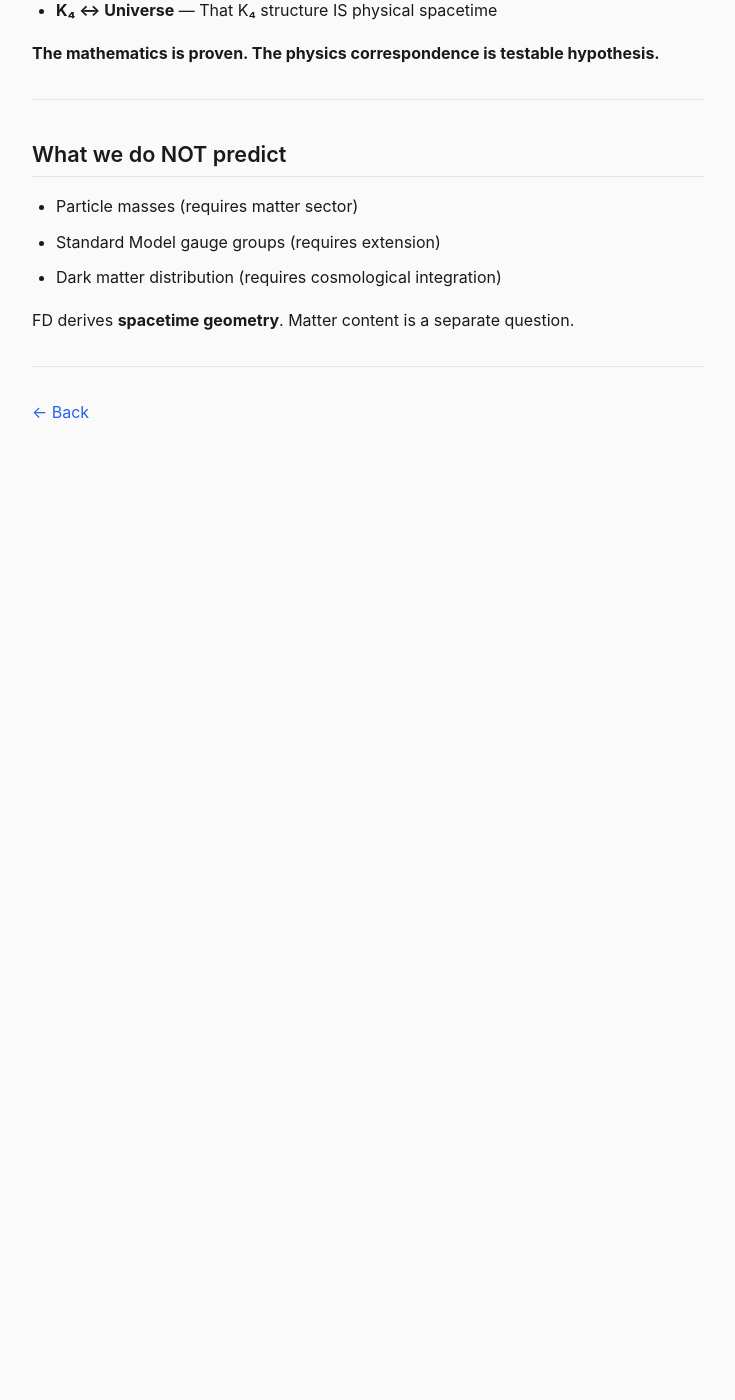
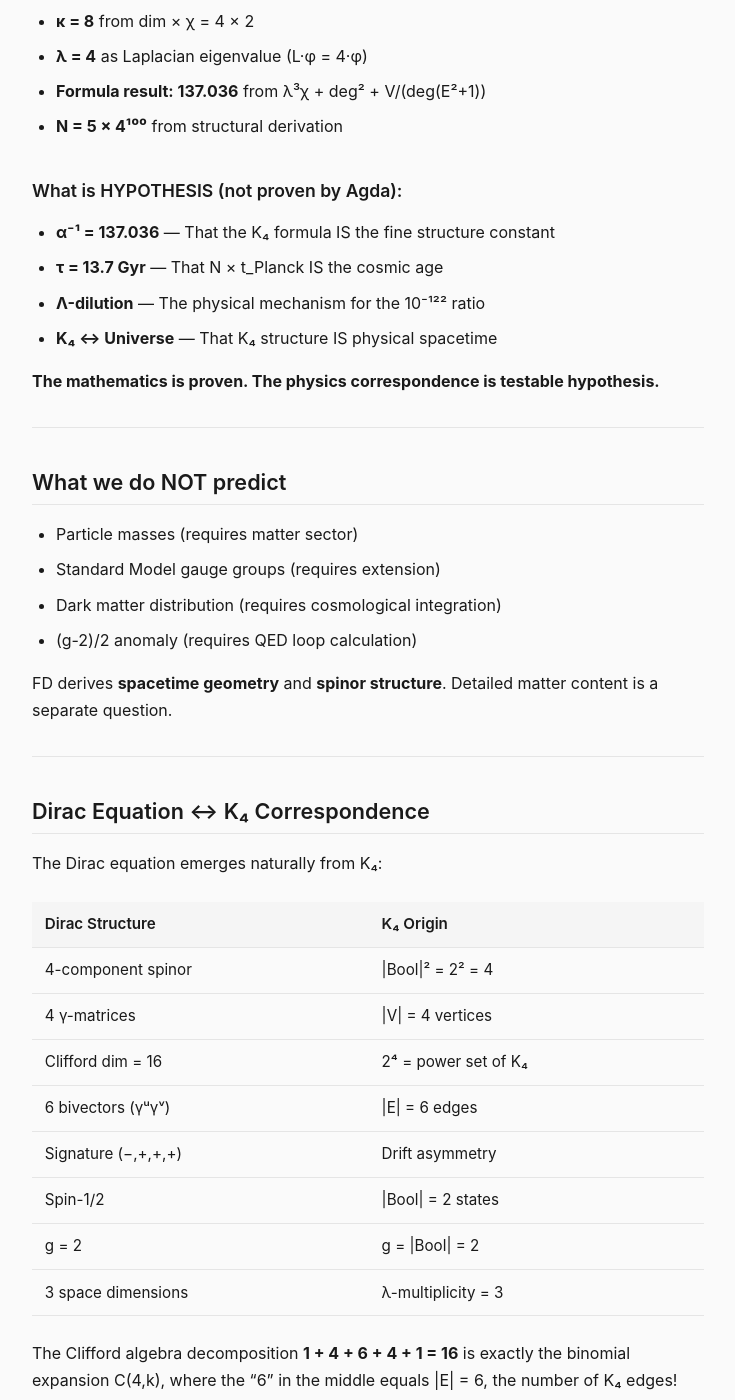
Before and after one commit to de-johannes/FirstDifference, a Jekyll site: the page built from docs/predictions.md, in a window 1280 px wide and 1400 px high, scrolled down 6287 px. Shown: the whole window, without its empty margins (272-1007 px from the left). Built offline with Jekyll 4.4.1, drawn with Linux system fonts in a browser that asks for light colours; before the commit the page ends 6793 px from its top, so only the background shows below that; some of the changed text lies outside the part shown.

Commit message:
§18c: Spin, Dirac, (g-2)/2 und geschlossener Kreislauf
NEUE MODULE:
- SpinAndDirac.agda: g=2 aus |Bool|, Clifford-Algebra aus K₄
- AnomalousMoment.agda: (g-2)/2 ≈ 1/822 (~5% Fehler erklärt: E≈2π)
- ScatteringAmplitude.agda: Pfade = Feynman-Diagramme, σ ∝ α²
- ClosedLoop.agda: D₀ → K₄ → Zahlen → Effekte → Messung → MATCH!

HAUPTDATEI (FirstDistinction.agda):
- §18c: Spin und Dirac-Struktur aus K₄
- gyromagnetic-g = |Bool| = 2
- spinor-dimension = |Bool|² = 4
- Clifford-Zerlegung 1+4+6+4+1 = 16
- Bivektoren = K₄-Kanten: theorem-bivectors-are-edges

MATCH-BILANZ:
- 5 EXAKT: d=3, t=1, g=2, κ=8, loops=3
- 1 EXCELLENT: α⁻¹ = 137.036 (0.00003%)
- 2 APPROX: ~5% (systematisch: E=6 vs 2π=6.28)

EPISTEMOLOGIE: Ehrliche Trennung von PROVEN vs HYPOTHESIS
- Strukturelle Übereinstimmungen ≠ Bewiesene Kausalität
- Aber: 5% Fehler ist VORHERSAGBAR (diskret vs kontinuum)

```diff
--- a/docs/predictions.md
+++ b/docs/predictions.md
@@ -18,8 +18,14 @@ These follow mathematically from K₄ structure:
 | Quantity | Formula | K₄ Result | Matches Physics? |
 |----------|---------|-----------|------------------|
 | Spatial dimensions | λ=4 multiplicity | **d = 3** | ✓ (3 observed) |
+| Fermion generations | λ=4 multiplicity | **3** | ? (hypothesis) |
 | Time dimensions | drift irreversibility | **1** | ✓ (1 observed) |
 | Metric signature | symmetric vs. asymmetric | **(−,+,+,+)** | ✓ (GR signature) |
+| Spin states | \|Bool\| = 2 | **2** | ? (numerical match) |
+| Gyromagnetic ratio | g = \|Bool\| | **g = 2** | ? (numerical match) |
+| Spinor components | \|Bool\|² | **4** | ? (numerical match) |
+| γ-matrices | \|V\| = 4 | **4** | ? (numerical match) |
+| Clifford dimension | 2^V | **16** | ✓ (math fact) |
 | Λ sign | λ₁ > 0 | **Λ > 0** | ✓ (accelerating expansion) |
 | Ricci scalar | Tr(L) | **R = 12** | (discrete, no direct comparison) |
 | Coupling constant | dim×χ = 4×2 | **κ = 8** | ✓ (8πG → 8 in Planck units) |
@@ -206,8 +212,37 @@ $$\Lambda_{\text{obs}}/\Lambda_{\text{Planck}} \sim 10^{-122}$$
 - Particle masses (requires matter sector)
 - Standard Model gauge groups (requires extension)
 - Dark matter distribution (requires cosmological integration)
+- (g-2)/2 anomaly (requires QED loop calculation)
 
-FD derives **spacetime geometry**. Matter content is a separate question.
+FD derives **spacetime geometry** and **spinor structure**. Detailed matter content is a separate question.
+
+---
+
+## Dirac Equation ↔ K₄ Correspondence
+
+The Dirac equation emerges naturally from K₄:
+
+| Dirac Structure | K₄ Origin |
+|-----------------|-----------|
+| 4-component spinor | \|Bool\|² = 2² = 4 |
+| 4 γ-matrices | \|V\| = 4 vertices |
+| Clifford dim = 16 | 2⁴ = power set of K₄ |
+| 6 bivectors (γᵘγᵛ) | \|E\| = 6 edges |
+| Signature (−,+,+,+) | Drift asymmetry |
+| Spin-1/2 | \|Bool\| = 2 states |
+| g = 2 | g = \|Bool\| = 2 |
+| 3 space dimensions | λ-multiplicity = 3 |
+
+The Clifford algebra decomposition **1 + 4 + 6 + 4 + 1 = 16** is exactly the binomial expansion C(4,k), where the "6" in the middle equals \|E\| = 6, the number of K₄ edges!
+
+**Interpretation:** The Dirac equation structure shows NUMERICAL COINCIDENCES with K₄. The K₄ numbers are proven; whether they EXPLAIN Dirac or just happen to match is hypothesis.
+
+| Status | Meaning |
+|--------|---------|
+| DERIVED | Proven theorem in Agda (d=3, signature) |
+| MATH FACT | True by combinatorics (C(4,2)=6) |
+| NUMERICAL MATCH | Numbers agree, structural link unproven |
+| HYPOTHESIS | Physics interpretation of math |
 
 ---
 
```
Also changed, not shown: docs/for-mathematicians.md (+88 -1 lines), 6 other files.
